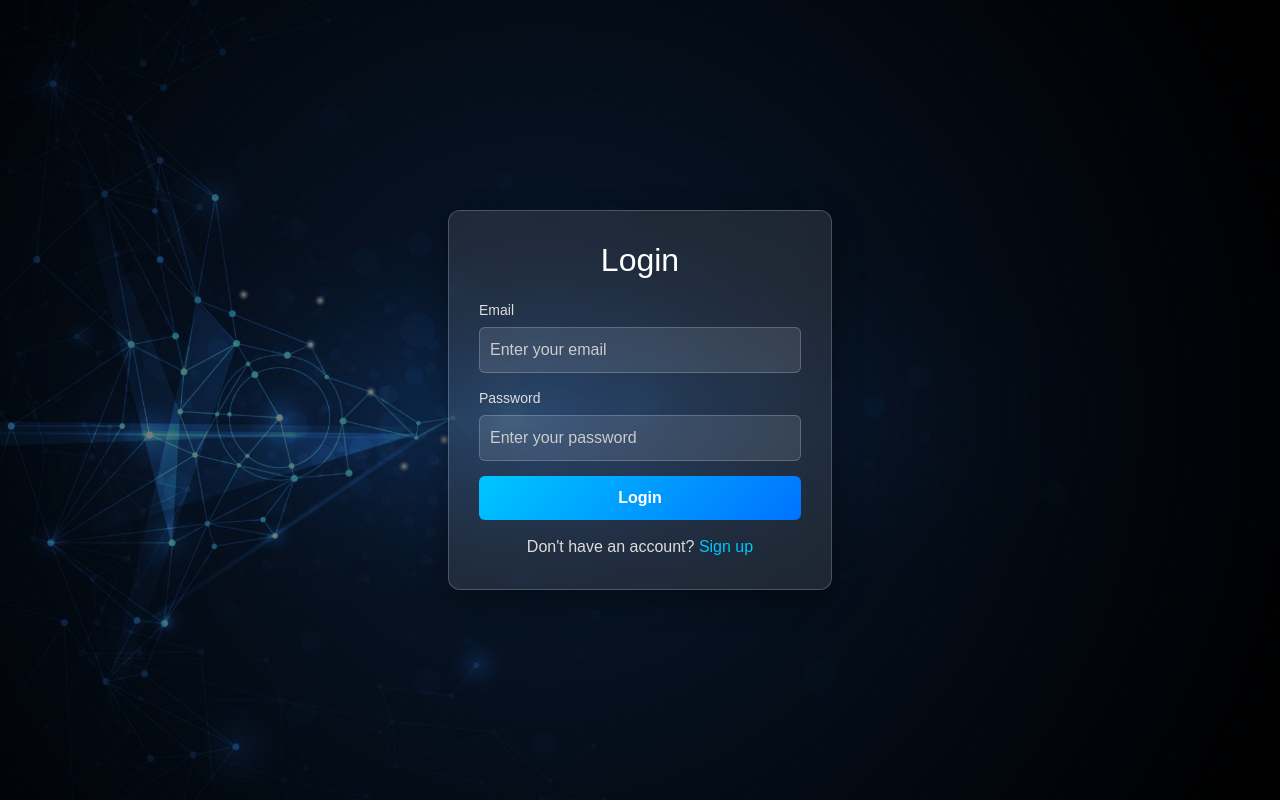
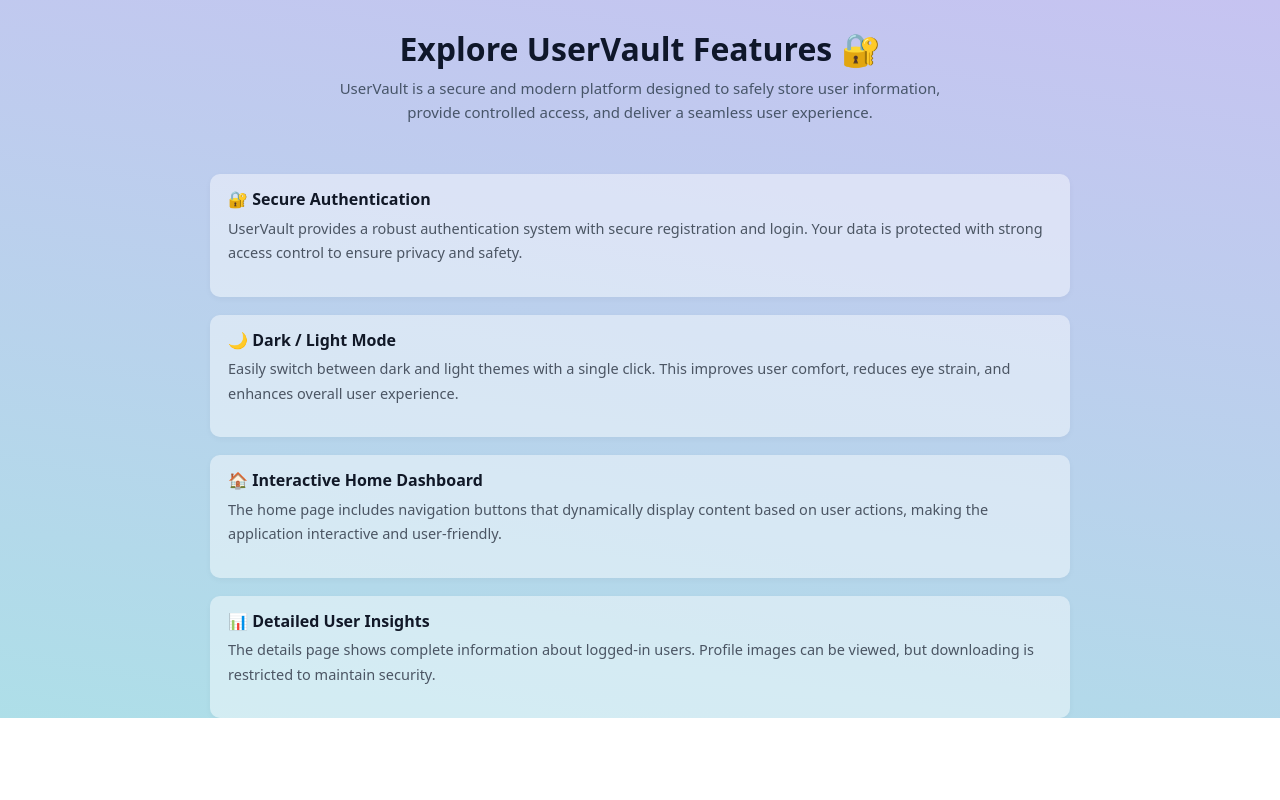
Before and after one commit to Harikrishna102024/FSD_Demo, an Angular app in the folder main/: page /features in a window 1280 px wide. Before the commit this address led to /login. Built offline with nearby package versions, Linux system fonts and the light colour scheme.

Commit message:
features

```diff
--- a/main/src/app/app.module.ts
+++ b/main/src/app/app.module.ts
@@ -15,6 +15,7 @@
 import { LoginComponent } from './login/login.component';
 import { authInterceptorInterceptor } from './auth-interceptor.interceptor';
 import { LogsComponent } from './logs/logs.component';
+import { FeaturesComponent } from './features/features.component';
 
 @NgModule({
   declarations: [
@@ -26,6 +27,7 @@
     UpdateUserComponent,
     LoginComponent,
     LogsComponent,
+    FeaturesComponent,
   ],
   imports: [
     BrowserModule,
--- /dev/null
+++ b/main/src/app/features/features.component.dark.scss
@@ -0,0 +1,32 @@
+.features-page.dark{
+    background: linear-gradient(277deg, #212529, #343a40);
+    color: #0f172a;
+
+    .features-header {
+        h1 {
+            color: #ced4da;
+        }
+        p {
+            color: #a9a9a9;
+        }
+    }
+
+    .feature-card {
+        background: #5e656b;
+        box-shadow: 0 2px 6px rgba(0, 0, 0, 0.04);
+
+        h3 {
+            color: #f0f0f0;
+        }
+
+        p {
+            color: #c4c8cb;
+        }
+
+        &:hover {
+            background: #6c757d;
+            box-shadow: 0 6px 18px rgba(0, 0, 0, 0.06);
+        }
+    }
+
+}
--- /dev/null
+++ b/main/src/app/features/features.component.html
@@ -0,0 +1,117 @@
+<div class="features-page {{context.theme}}">
+    <div class="features-page-body">
+
+        <!-- Header Section -->
+        <div class="features-header">
+            <h1>Explore UserVault Features 🔐</h1>
+            <p>
+                UserVault is a secure and modern platform designed to safely store user information,
+                provide controlled access, and deliver a seamless user experience.
+            </p>
+        </div>
+
+        <!-- Features Grid -->
+        <div class="features-grid">
+
+            <!-- Feature 1 -->
+            <div class="feature-card">
+                <h3>🔐 Secure Authentication</h3>
+                <p>
+                    UserVault provides a robust authentication system with secure registration and login.
+                    Your data is protected with strong access control to ensure privacy and safety.
+                </p>
+            </div>
+
+            <!-- Feature 2 -->
+            <div class="feature-card">
+                <h3>🌙 Dark / Light Mode</h3>
+                <p>
+                    Easily switch between dark and light themes with a single click. This improves user comfort,
+                    reduces eye strain, and enhances overall user experience.
+                </p>
+            </div>
+
+            <!-- Feature 3 -->
+            <div class="feature-card">
+                <h3>🏠 Interactive Home Dashboard</h3>
+                <p>
+                    The home page includes navigation buttons that dynamically display content based on user actions,
+                    making the application interactive and user-friendly.
+                </p>
+            </div>
+
+            <!-- Feature 4 -->
+            <div class="feature-card">
+                <h3>📊 Detailed User Insights</h3>
+                <p>
+                    The details page shows complete information about logged-in users. Profile images can be viewed,
+                    but downloading is restricted to maintain security.
+                </p>
+            </div>
+
+            <!-- Feature 5 -->
+            <div class="feature-card">
+                <h3>👤 Profile Management</h3>
+                <p>
+                    Users can update their personal details like name and age. However, profile picture updates
+                    are controlled by the admin to maintain integrity.
+                </p>
+            </div>
+
+            <!-- Feature 6 -->
+            <div class="feature-card">
+                <h3>🛡️ Admin Controls</h3>
+                <p>
+                    Critical actions like deleting users and viewing logs are restricted to admin users only,
+                    ensuring better control and system security.
+                </p>
+            </div>
+
+            <!-- Feature 7 -->
+            <div class="feature-card">
+                <h3>📜 Activity Logs</h3>
+                <p>
+                    Admins can monitor user activity through logs, providing transparency and tracking of system usage.
+                </p>
+            </div>
+
+            <!-- Feature 8 -->
+            <div class="feature-card">
+                <h3>⚡ Smooth Popups & Navigation</h3>
+                <p>
+                    The application includes smooth and detailed popup interactions. Users can view profiles,
+                    confirm actions, and navigate seamlessly across pages.
+                </p>
+            </div>
+
+            <!-- Feature 9 -->
+            <div class="feature-card">
+                <h3>👆 Smart User Interaction</h3>
+                <p>
+                    Long-press actions allow users to quickly access their profile. Logout actions are handled
+                    with confirmation popups for better usability.
+                </p>
+            </div>
+
+            <!-- Feature 10 -->
+            <div class="feature-card">
+                <h3>📱 Mobile Responsive</h3>
+                <p>
+                    UserVault is fully responsive and works smoothly on mobile devices, ensuring accessibility
+                    anytime, anywhere.
+                </p>
+            </div>
+
+            <!-- Feature 11 -->
+            <div class="feature-card">
+                <h3>🚀 Continuous Updates</h3>
+                <p>
+                    New features and improvements are regularly added. Stay updated by visiting the features page
+                    to explore the latest enhancements.
+                </p>
+            </div>
+
+        </div>
+
+    </div>
+</div>
--- /dev/null
+++ b/main/src/app/features/features.component.scss
@@ -0,0 +1,85 @@
+.features-page {
+  background: linear-gradient(189deg, rgb(198 195 241), rgb(42 170 195 / 38%));
+  color: #0f172a;
+
+
+  .features-page-body {
+    height: calc(100vh - 82px);
+    overflow: auto;
+    padding: 30px 20px;
+    max-width: 900px;
+    margin: 0 auto;
+
+    &::-webkit-scrollbar {
+      display: none;
+    }
+    scrollbar-width: none;
+    -ms-overflow-style: none;
+  }
+
+  .features-header {
+    text-align: center;
+    margin-bottom: 50px;
+
+    h1 {
+      font-size: 32px;
+      font-weight: 600;
+    }
+
+    p {
+      margin-top: 10px;
+      font-size: 15px;
+      color: #475569;
+      line-height: 1.6;
+      max-width: 650px;
+      margin: 0 auto;
+    }
+  }
+
+  .features-grid {
+    display: flex;
+    flex-direction: column;
+    gap: 18px;
+  }
+
+  .feature-card {
+    padding: 16px 18px;
+    border-radius: 10px;
+    border: none;
+    background: rgba(255, 255, 255, 0.45);
+    box-shadow: 0 2px 6px rgba(0, 0, 0, 0.04);
+
+    // transition: all 0.25s ease; // Smooth transition for when enter into page
+
+    h3 {
+      font-size: 16px;
+      font-weight: 600;
+      color: #111827;
+      margin-bottom: 6px;
+    }
+
+    p {
+      font-size: 14.5px;
+      color: #4b5563;
+      line-height: 1.7;
+    }
+
+    &:hover {
+      background: rgba(255, 255, 255, 0.65);
+      transform: translateY(-2px);
+      box-shadow: 0 6px 18px rgba(0, 0, 0, 0.06);
+    }
+  }
+
+}
+
+@media (max-width: 920px) {
+
+  .features-page-body {
+    padding: 20px 15px;
+  }
+
+  .features-header h1 {
+    font-size: 24px;
+  }
+}
--- a/main/src/app/home/home.component.html
+++ b/main/src/app/home/home.component.html
@@ -12,7 +12,7 @@
 
     <div class="buttons">
       <button class="primary-btn" [routerLink]="['/getUsers']">Get Started</button>
-      <button class="secondary-btn">Explore Features</button>
+      <button class="secondary-btn" [routerLink]="['/features']">Explore Features</button>
     </div>
 
   </div>
--- a/main/src/app/logs/logs.component.scss
+++ b/main/src/app/logs/logs.component.scss
@@ -66,6 +66,17 @@
     height: calc(100vh - 140px);
   }
 
+  .log-body {
+    &::-webkit-scrollbar {
+      display: none;
+    }
+
+    scrollbar-width: none;
+    -ms-overflow-style: none;
+
+    scroll-behavior: smooth;
+  }
+
   .log-header {
     display: none;
   }
--- a/main/src/app/user-details/user-details.component.scss
+++ b/main/src/app/user-details/user-details.component.scss
@@ -65,7 +65,7 @@
     }
 
 
-    .table tbody td{
+    .table tbody td {
         padding: 8px 14px;
         color: #686262;
         font-size: 14px;
@@ -75,7 +75,7 @@
         word-break: break-word;
     }
 
-    .table tbody td:nth-child(7){
+    .table tbody td:nth-child(7) {
         white-space: nowrap;
         overflow: hidden;
         text-overflow: ellipsis;
@@ -236,6 +236,15 @@
         .table-responsive {
             height: calc(100vh - 140px);
 
+            &::-webkit-scrollbar {
+                display: none;
+            }
+
+            scrollbar-width: none;
+            -ms-overflow-style: none;
+
+            scroll-behavior: smooth;
+
             .table thead .filter-text {
                 top: 50px;
             }
```
Also changed, not shown: main/src/app/app-routing.module.ts (+6 -2 lines), main/src/app/features/features.component.ts (added, +13 -0 lines).
